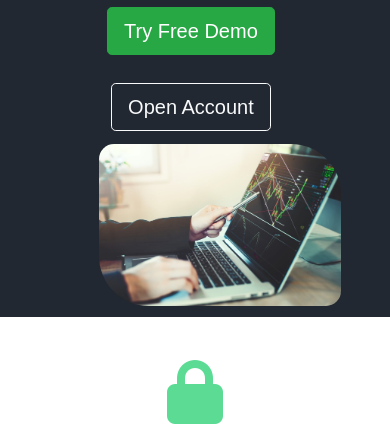
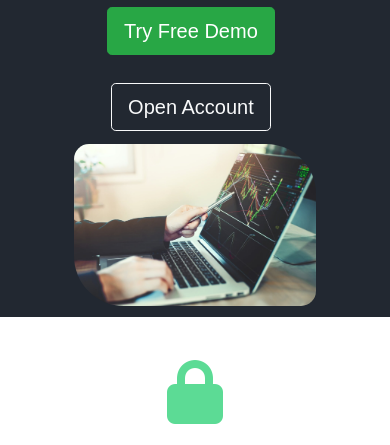
Before and after one commit to shekhar-stha/8848Traders, a plain HTML site: page index.html in a window 390 px wide. Shown: the part 628-1073 px from the top of the page. Drawn offline with nearby package versions, Linux system fonts and the light colour scheme.

Commit message:
Update styles.css

```diff
--- a/css/styles.css
+++ b/css/styles.css
@@ -289,8 +289,14 @@ padding:7% 15%;
 .footer-icon:hover{
 color:#5cdb95
 }
+/*responsive*/
 
+@media (max-width: 1028px) {
+  .forex-image{
+    margin-left: 0rem;
+    position: static;
 
+  }
 
 @media (min-width: 640px) { body {font-size:1rem;} }
 @media (min-width:960px) { body {font-size:1.2rem;} }
```
